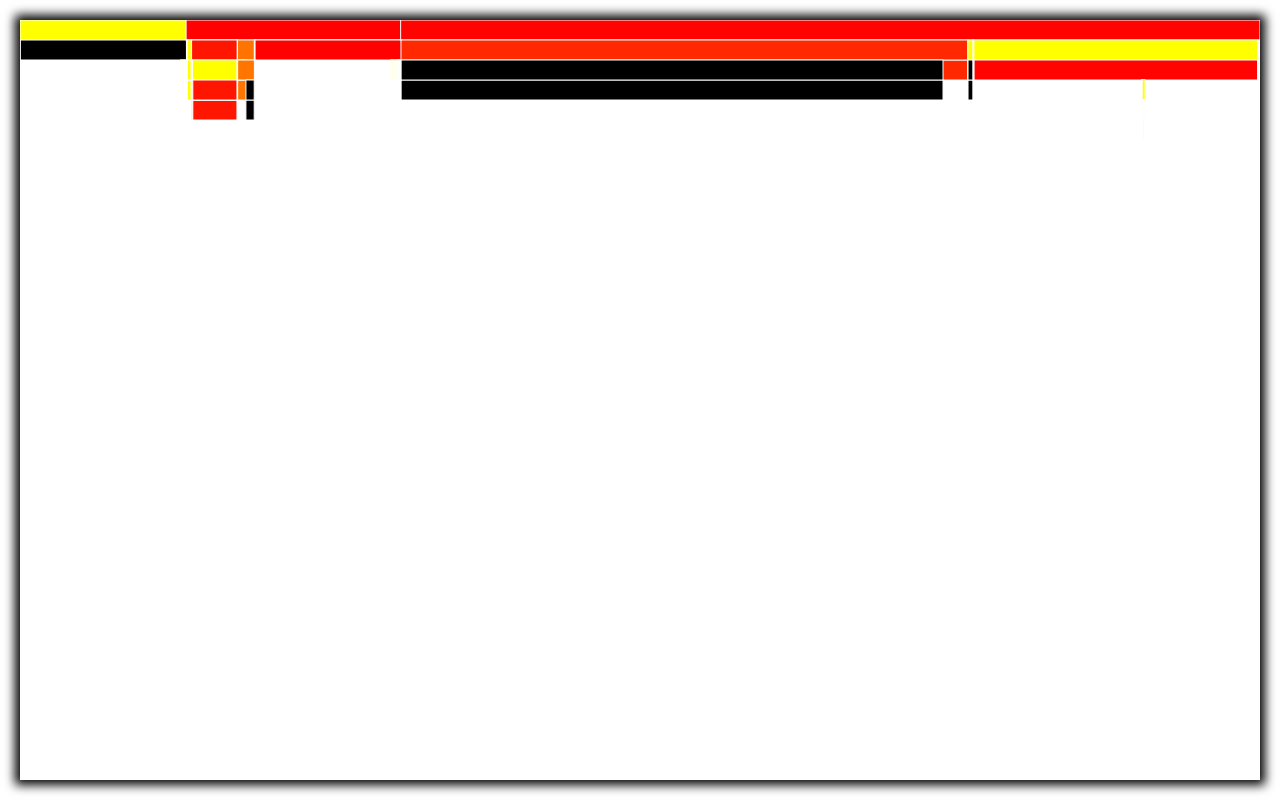
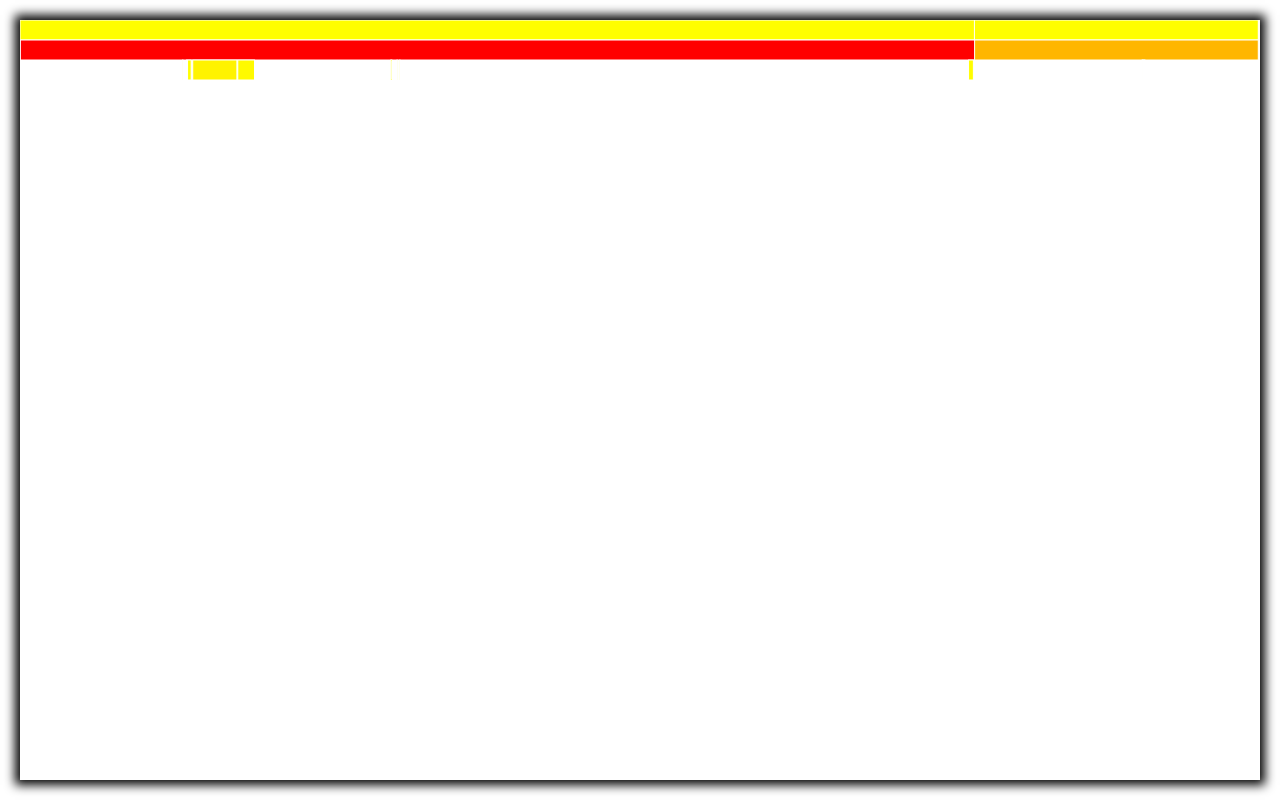
Before and after one commit to dineshygv/flamejs, a plain HTML site: page test.html in a window 1280 px wide. Drawn offline with Linux system fonts and the light colour scheme.

Commit message:
Fixed coloour scheme and fixed bugs with tree generation

```diff
--- a/flame.css
+++ b/flame.css
@@ -10,7 +10,7 @@
 
 .popover {
     position: absolute;
-    max-width: 200px;
+    max-width: 400px;
     font-family: "Helvetica Neue", Helvetica, Arial, sans-serif;
     background-color: #ffffff;
     box-shadow: 0 5px 10px rgba(0, 0, 0, .2);
@@ -19,9 +19,10 @@
 
 .popover-title {
     padding: 8px 14px;
-    font-size: 14px;
+    font-size: 12px;
     background-color: #f7f7f7;
     border-bottom: 1px solid #ebebeb;
+    word-wrap: break-word;
 }
 
 .popover-content {
--- a/makeTree.js
+++ b/makeTree.js
@@ -83,15 +83,17 @@ function constructTree(arr){
 
 	var parents = [];
 
-	arr.forEach(function(item){
+    arr.forEach(function (item, arrIndex) {
 
 		var foundParent = false;
 
 		if(parents.length){
 			parents.forEach(function(parent){
-				if(isChild(parent, item)){
-					parent.children.push(item);
-					foundParent = true;
+
+                if(isChild(parent, item)){
+                    parent.children.push(item);
+                    arr.splice(arrIndex, 1);
+                    foundParent = true;
 					return false;
 				}
 			});
@@ -104,7 +106,7 @@ function constructTree(arr){
 
 	});
 
-	parents.forEach(function(parent){
+    parents.forEach(function(parent){
 		if(parent.children.length > 1){
 			parent.children = constructTree(parent.children);
 		}
@@ -121,7 +123,11 @@ function constructTree(arr){
 function makeTree(sampleData){
 	var datedArray = convertDates(sampleData);
 	sortByStartDate(datedArray);
+    datedArray.forEach(function (data, index) {
+        data.index = index;
+    })
 	var tree = constructTree(datedArray);
+    debugger;
 	return tree;
 }
 
--- a/plotGraph.js
+++ b/plotGraph.js
@@ -24,7 +24,7 @@ function addSvg(config, container){
 }
 
     function generateGs(svg, arr, level, config) {
-	arr.forEach(function(item){
+        arr.forEach(function (item) {
         var x = (item.startDate - config.dates.minDate) * config.scale,
             y = level * config.barHeight;
         svg.append("g")
@@ -32,6 +32,7 @@ function addSvg(config, container){
                 return "translate(" + x + "," + y + ")";
             })
             .datum({
+                index: item.index,
                 label: item.label,
                 exclusiveTime: item.exclusiveTime,
                 inclusiveTime: item.inclusiveTime
@@ -50,13 +51,18 @@ function addSvg(config, container){
             .append("rect")
             .each(function () {
                 var data = d3.select(this.parentNode).datum(),
-                    scale = ((data.exclusiveTime / config.maxTimes.exclusive) * 255) % 255,
+                    scale = (data.exclusiveTime / config.maxTimes.exclusive),
                     barWidth = data.inclusiveTime * config.scale;
                 if (data.inclusiveTime < 0) {
                     console.log("hello");
                 }
-                console.log(scale);
-                d3.select(this).attr("style", "fill:rgb(255," + 255 / scale + ",0);");
+                if (isNaN(scale)) {
+                    scale = 1;
+                    console.log(data.label, data.index);
+                }
+                scale = scale || 1;
+                console.log(data.index, scale, Math.floor(255 - 255 * scale), "max time: ", config.maxTimes.exclusive, "exclusiveTime", data.exclusiveTime);
+                d3.select(this).attr("style", "fill:rgb(255," + Math.floor(255 - 255 * scale) + ",0);");
                 d3.select(this).attr("width", barWidth);
             })
             .attr("height", config.barHeight)
@@ -108,7 +114,8 @@ function addSvg(config, container){
                 if (tooltipRendered) {
                     title.html(datum.label);
                     content.html("<span> Exclusive Time " + datum.exclusiveTime + "</span><br/>" +
-                            "<span> Inclusive Time " + datum.inclusiveTime + "</span>"
+                            "<span> Inclusive Time " + datum.inclusiveTime + "</span><br/>" +
+                            "<span>Index : </span>" + datum.index
                     );
 
                     tooltip.style("left", (d3.event.pageX + config.tooltipAdjustment) + "px")
--- a/sampleData.js
+++ b/sampleData.js
@@ -2277,7 +2277,7 @@ var sampleData = [{
         Tag : null,
         OrigTS : '2015/03/24 15:32:06.592',
         StartTime : '0001-01-01T05:30:00.0000000+05:30',
-        label : 'ReferenceDataRepository-GetAdPlacementsByAdFormat',
+    label: 'ReferenceDataRepository-GetAdPlacementsByAdFormat1',
         startDate : '2015-03-24T21:02:05.1946257+05:30',
         endDate : '2015-03-24T21:02:05.2228860+05:30'
     }, {
```
